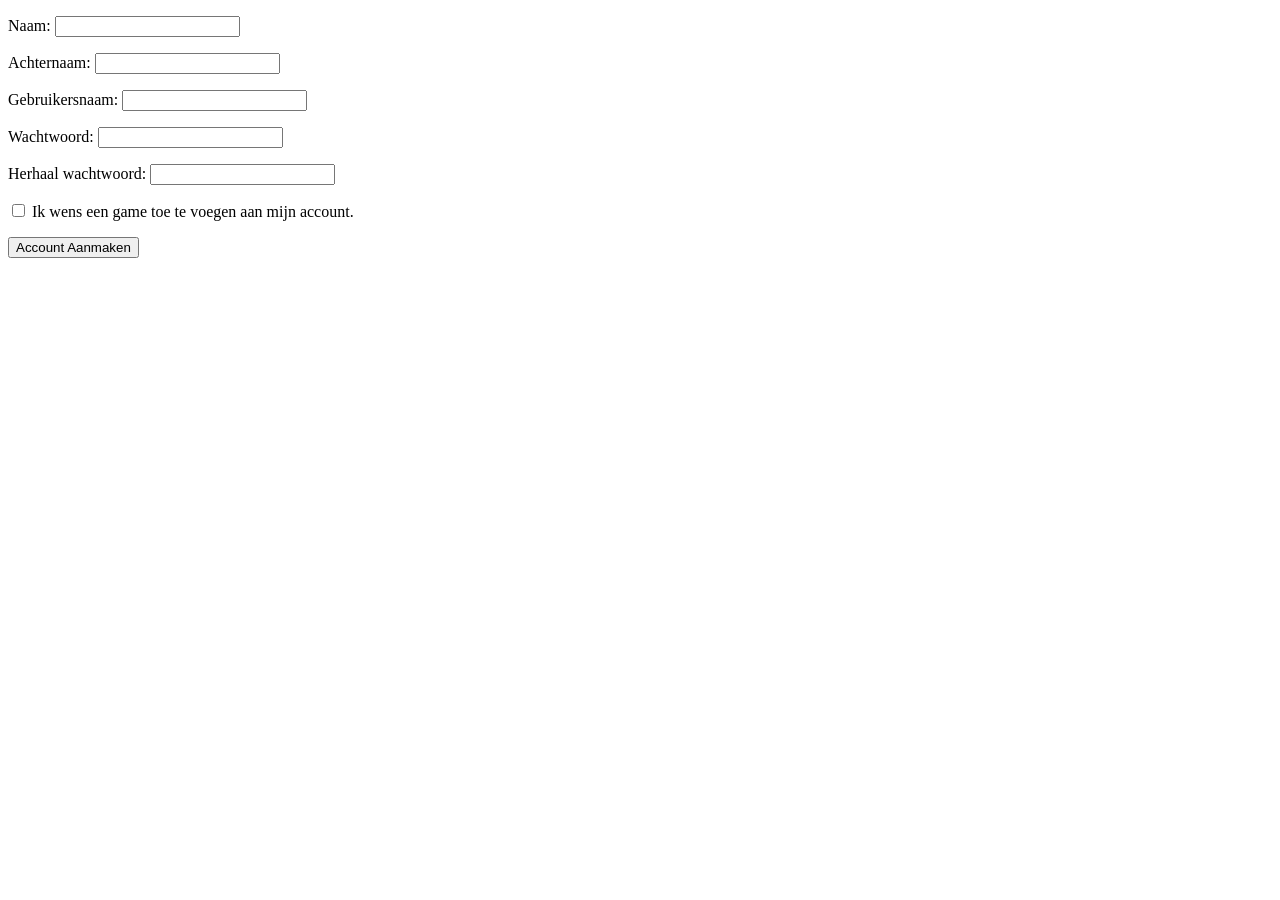
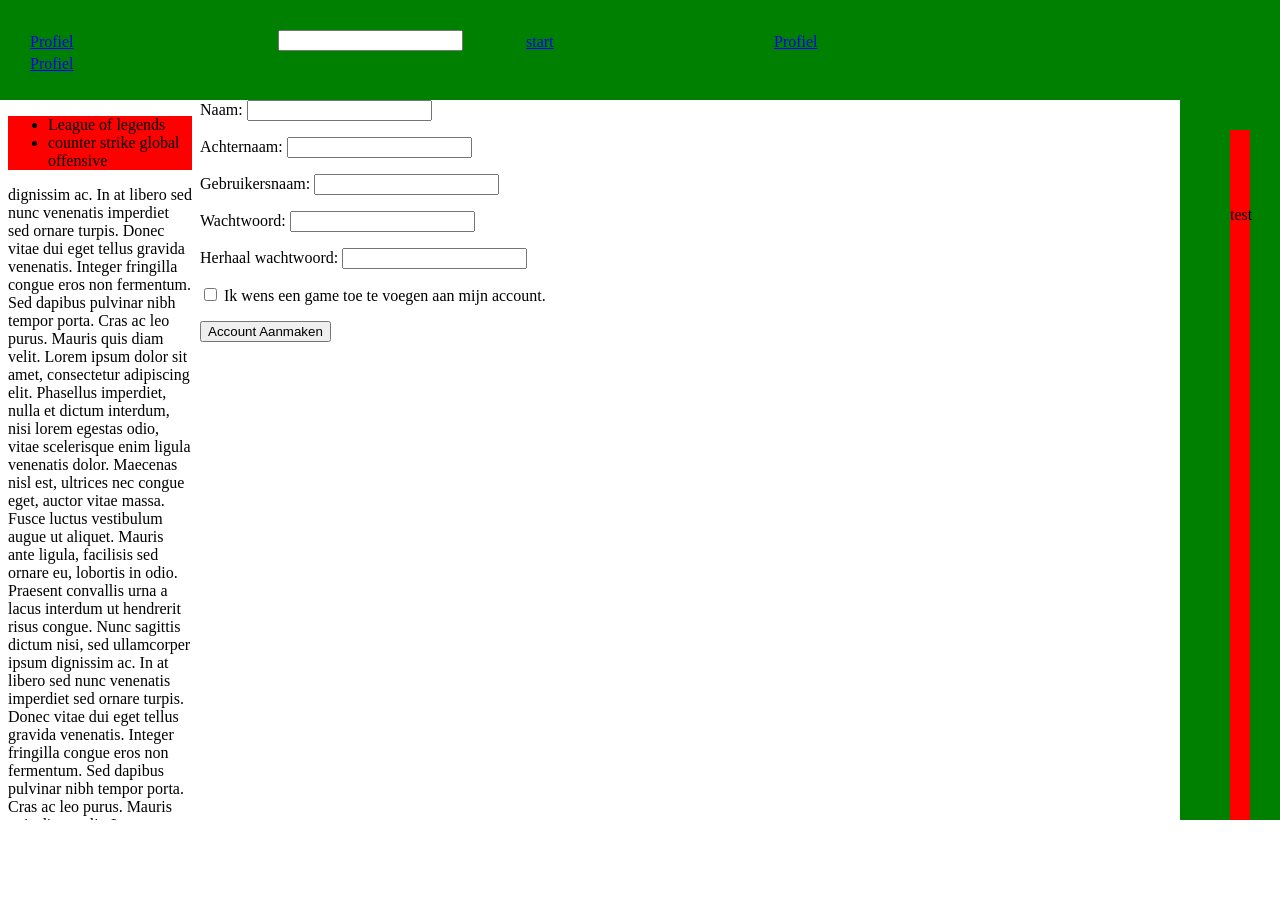
Before and after one commit to Wocowoco/Gamingbuddy, a PHP site: page /newaccount.php in a window 1280 px wide. Before the commit the page ends 258 px from the top, so only its background shows below. Run offline with PHP 8.4, Linux system fonts and the light colour scheme; data that the repository does not hold is empty.

Commit message:
Added sidebars on pages
+sidebars on pages
-Removed trash files

```diff
--- a/index.php
+++ b/index.php
@@ -6,6 +6,7 @@ session_start();
     <head>
         <meta charset="utf-8"/>
         <title>Gamingbuddy</title>
+        <link href="opmaak_site.css" rel="stylesheet" />
         <script>
 
 
@@ -167,7 +168,7 @@ session_start();
         <object class="boven"  name="menu" type="text/html" data="Menu.html"> </object>
         <object class= "links"  name="games" type="text/html" data="games.html"> </object>
         <object class="rechts"  name="chat" type="text/html" data="chat.html"> </object>
-        <div id="main">
+        <div id="main" class="wvg">
         </div>
     </body>
 </html>
--- a/newaccount.php
+++ b/newaccount.php
@@ -3,7 +3,7 @@
     <head>
         <meta charset="utf-8"/>
         <title>Gamingbuddy: Account aanmaken</title>
-        <link href="" rel="stylesheet"/>
+        <link href="opmaak_site.css" rel="stylesheet" />
         <script>
 
             function verify()
@@ -121,6 +121,10 @@
         </script>
     </head>
     <body>
+        <object class="boven"  name="menu" type="text/html" data="Menu.html"> </object>
+        <object class= "links"  name="games" type="text/html" data="games.html"> </object>
+        <object class="rechts"  name="chat" type="text/html" data="chat.html"> </object>
+        <div class="wvg">
             <form id="accountData" method="post" action="adduser.php">
                 <p>
                     <label for="name">Naam: </label>
@@ -152,6 +156,7 @@
                 </p>
 
             </form>
+        </div>
         <p id="nameError" hidden></p>
         <p id="usernameError" hidden></p>
         <p id="passwordError" hidden></p>
```
Also changed, not shown: addgame.php (+6 -2 lines), 1 other file. Lines whose indentation alone changed are shown as unchanged.
